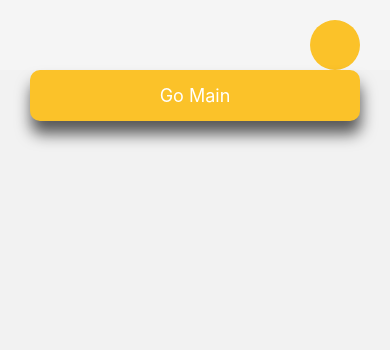
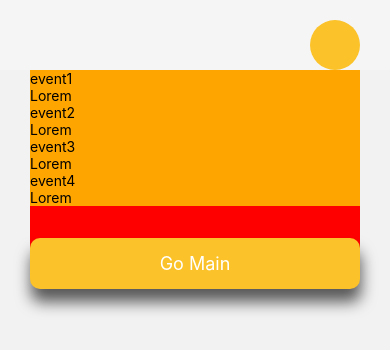
Before and after one commit to Electrum96/Bahiz, a React Native app: screen /Events in a window 390 px wide. Shown: the top 350 px of the page. Built offline with nearby package versions, Linux system fonts and the light colour scheme; some icons are missing.

Commit message:
19-11-2023:14:30

```diff
--- a/src/components/eventItem/EventItem.jsx
+++ b/src/components/eventItem/EventItem.jsx
@@ -2,12 +2,14 @@ import {Text, View, Image} from 'react-native';
 
 import useStyleEventItem from './useStyleEventItem';
 
-const EventItem = () => {
+const EventItem = ({title, desc}) => {
 
 const styles = useStyleEventItem();
     return (
-        <View>
-            <Text>EventItem</Text>
+        <View style={styles.wrapItem}>
+            {/* <Image/> */}
+            <Text>{title}</Text>
+            <Text>{desc}</Text>
         </View>
     )
 }
--- a/src/components/eventItem/useStyleEventItem.js
+++ b/src/components/eventItem/useStyleEventItem.js
@@ -2,7 +2,9 @@ import {StyleSheet} from 'react-native';
 
 function useStyleEventItem () {
     const styles = StyleSheet.create({
-
+        wrapItem:{
+            backgroundColor: 'orange'
+        }
     });
 
     return styles;
--- a/src/components/evetsList/EventsList.jsx
+++ b/src/components/evetsList/EventsList.jsx
@@ -9,9 +9,8 @@ const EventsList = () => {
 
 const styles = useStyleEventsList();
     return (
-        <View>
+        <View style={styles.listWrap}>
             {events.map((event) => <EventItem key={event.id} {...event}/>)}
-            <Text>EventsList</Text>
         </View>
     )
 }
--- a/src/components/evetsList/useStyleEventsList.js
+++ b/src/components/evetsList/useStyleEventsList.js
@@ -4,6 +4,9 @@ import {StyleSheet} from 'react-native';
 
 function useStyleEventsList () {
     const styles = StyleSheet.create({
+        listWrap:{
+            height: '90%'
+        }
 
     });
 
--- a/src/pages/events/Events.jsx
+++ b/src/pages/events/Events.jsx
@@ -3,17 +3,21 @@ import {Text, View, Image} from 'react-native';
 import useStyleEvents from './useStyleEvents';
 import Layout from '../../components/layout/Layout';
 import FooterButton from '../../components/footerButton/FooterButton';
+import EventsList from '../../components/evetsList/EventsList';
 
 const Events = ({route, navigation}) => {
-
   const styles = useStyleEvents();
   return (
     <Layout route={route} navigation={navigation}>
       <View style={styles.page}>
-            <FooterButton title={'Go Main'} onPress={() => navigation.push('MenuApp')}/>
+        <EventsList />
+        <FooterButton
+          title={'Go Main'}
+          onPress={() => navigation.push('MenuApp')}
+        />
       </View>
     </Layout>
-    )
-}
+  );
+};
 
 export default Events;
--- a/src/pages/events/useStyleEvents.js
+++ b/src/pages/events/useStyleEvents.js
@@ -2,6 +2,10 @@ import {StyleSheet} from 'react-native';
 
 function useStyleEvents () {
     const styles = StyleSheet.create({
+        page:{
+            height: '100%',
+            backgroundColor: 'red'
+        }
 
     });
 
```
Lines whose indentation alone changed are shown as unchanged.
